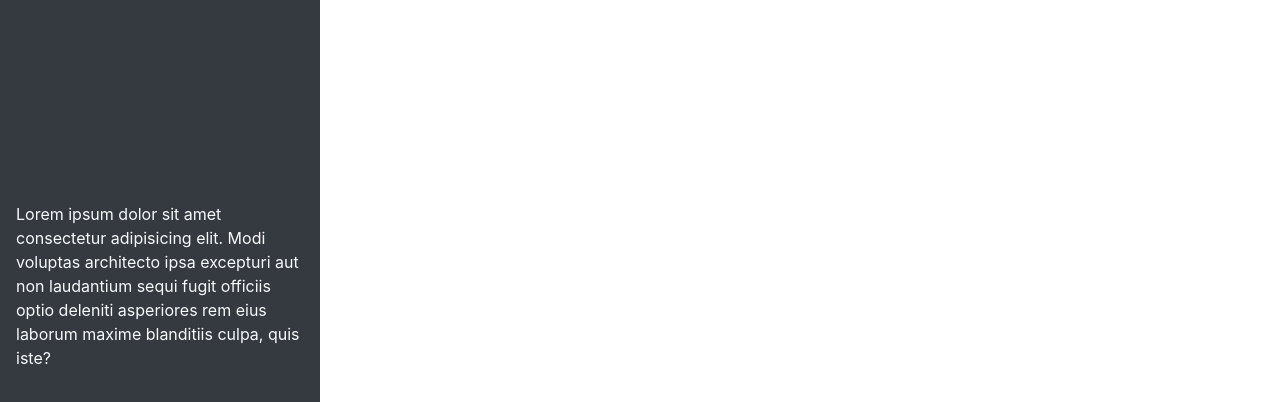
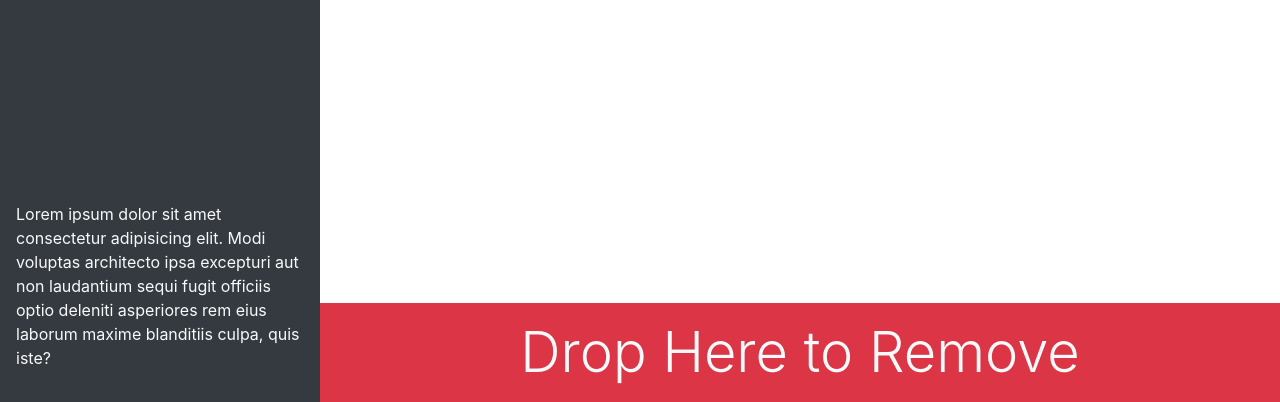
Before and after one commit to mendezhector16/taskmaster-pro, a plain HTML site: page index.html in a window 1280 px wide. Shown: the part 398-800 px from the top of the page. Drawn offline with nearby package versions, Linux system fonts and the light colour scheme.

Commit message:
fixed drop here to remove bug

```diff
--- a/index.html
+++ b/index.html
@@ -53,7 +53,7 @@
         </div>
         <!-- done end -->
       </div>
-      <div id="trash">
+      <div class="mt-auto" id="trash">
         <div class="w-100 bg-danger p-3 text-center text-light display-4">
           Drop Here to Remove
         </div>
```
